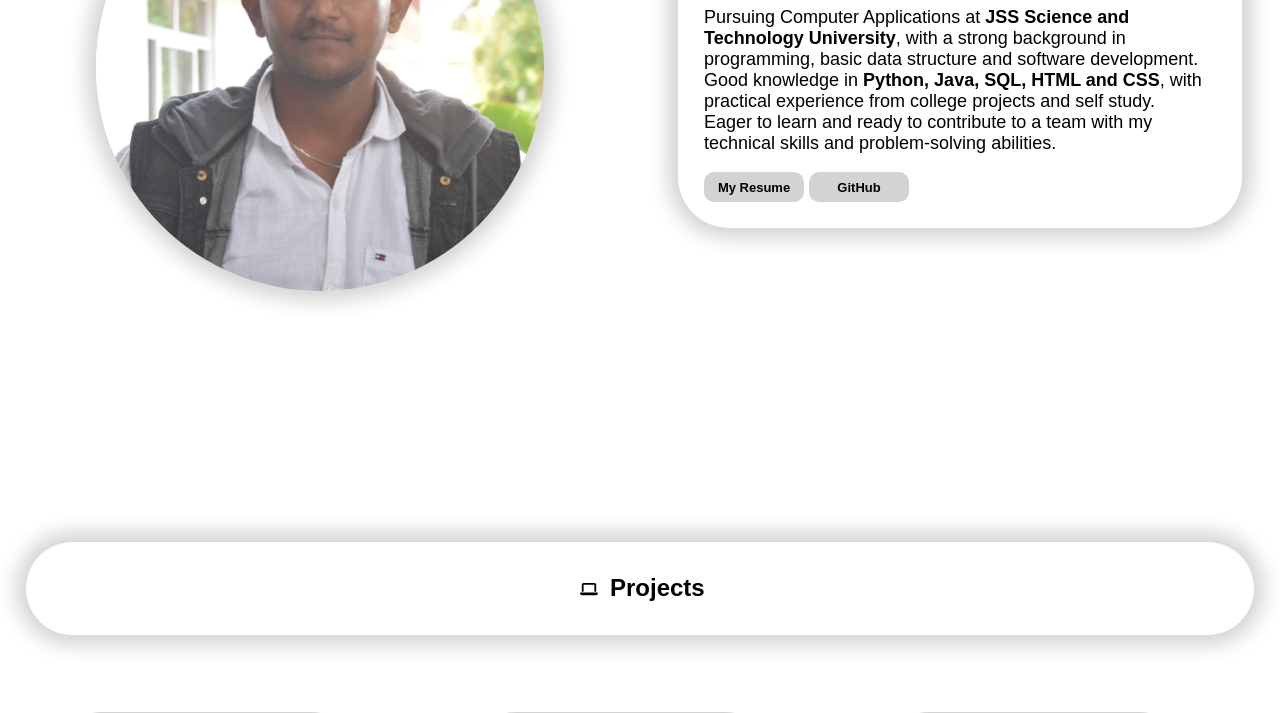
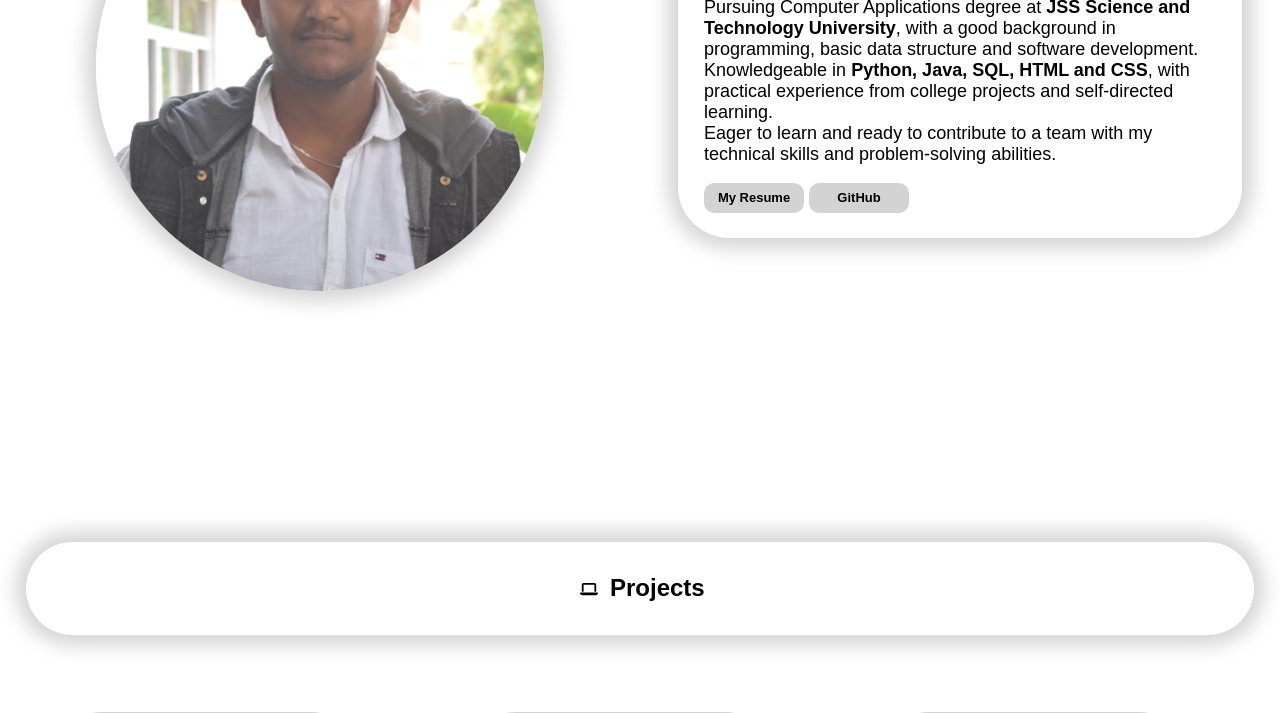
Before and after one commit to ShanmugamPoojan/Portfolio, a plain HTML site: page index.html in a window 1280 px wide. Shown: the part 283-996 px from the top of the page. Drawn offline with Linux system fonts and the light colour scheme; a web font is replaced by a local one.

Commit message:
discription edit

```diff
--- a/index.html
+++ b/index.html
@@ -61,15 +61,13 @@
             <h2>
                 <img src="images/icons/user-solid.svg" alt="icon" class="icon">
                 About me</h2>
-            <p>Pursuing Computer Applications at <b>JSS Science and Technology University</b>, with a strong background in
-                programming, basic data structure and software development. <br>
-                Good knowledge in <b>Python, Java, SQL, HTML and CSS</b>,
-                 with practical experience from college projects and self study. <br>
-                Eager to learn and ready to contribute to a team with my technical
-                skills and problem-solving abilities.</p>
-
+            <p>Pursuing Computer Applications degree at <b>JSS Science and Technology University</b>, with a good
+                background in programming, basic data structure and software development. <br>
+                Knowledgeable in <b>Python, Java, SQL, HTML and CSS</b>, with practical experience from college projects and self-directed learning. <br>
+                Eager to learn and ready to contribute to a team with my technical skills and problem-solving abilities.
+            </p>
             <button >
-                <a href="https://drive.google.com/file/d/1ltHQS-WVanZzmB4mOaMH0DnNcKRZwZWu/view?usp=drive_link" target="_blank">
+                <a href="https://drive.google.com/file/d/1Apg6EmvFsSvATGHWiFvFx02Fe-BQX18v/view?usp=sharing" target="_blank">
                     <!-- <img src="images/icons/file-solid.svg" alt="icon" class="icon"> -->
                     My Resume
                 </a>
```
